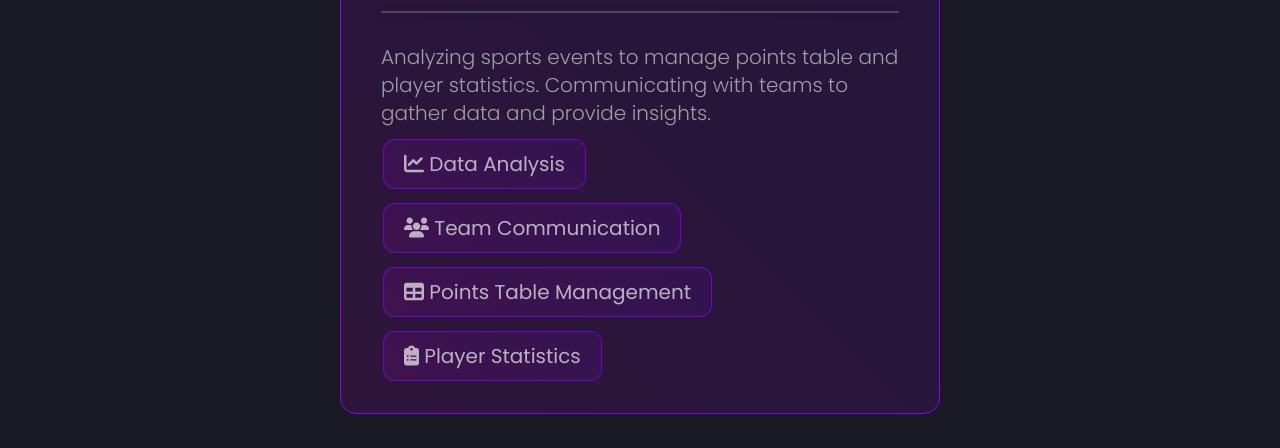
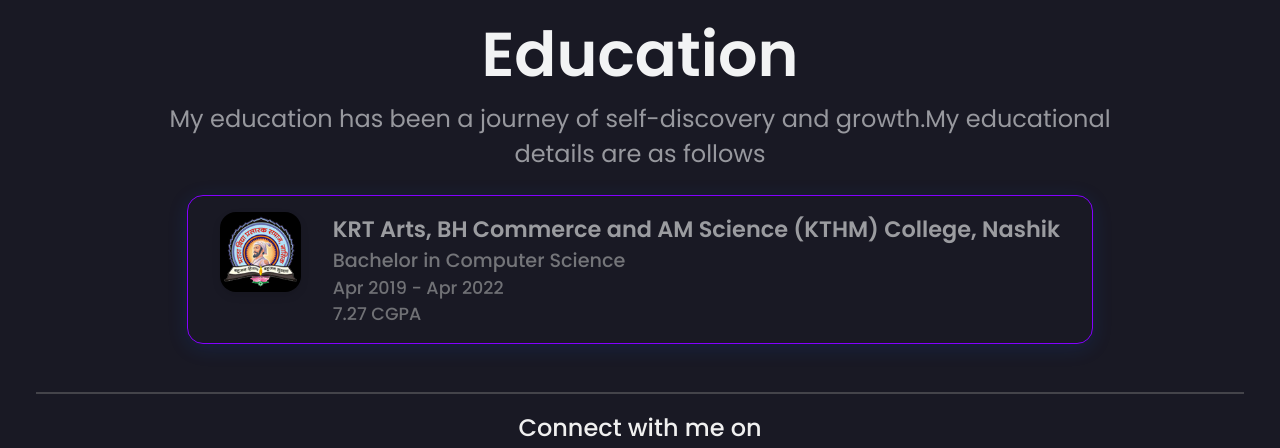
Before and after one commit to AkshayBaviskar07/Portfolio, a plain HTML site: page index.html in a window 1280 px wide. Shown: the part 2119-2567 px from the top of the page. Drawn offline with Linux system fonts and the light colour scheme; a web font is replaced by a local one.

Commit message:
added responsiveness in education container and modified typewriting text

```diff
--- a/index.html
+++ b/index.html
@@ -1,6 +1,5 @@
 <!DOCTYPE html>
 <html lang="en">
-
   <head>
     <meta charset="UTF-8" />
     <meta name="viewport" content="width=device-width, initial-scale=1.0" />
@@ -12,9 +11,15 @@
     <link rel="preconnect" href="https://fonts.gstatic.com" crossorigin />
     <link
       href="https://fonts.googleapis.com/css2?family=Playwrite+HU:wght@100..400&family=Playwrite+VN+Guides&family=Poppins:ital,wght@0,100;0,200;0,300;0,400;0,500;0,600;0,700;0,800;0,900;1,100;1,200;1,300;1,400;1,500;1,600;1,700;1,800;1,900&family=Special+Gothic+Expanded+One&display=swap"
-    rel="stylesheet" />
-  <link rel="stylesheet" href="https://cdnjs.cloudflare.com/ajax/libs/font-awesome/6.5.0/css/all.min.css"
-    integrity="sha512-..." crossorigin="anonymous" referrerpolicy="no-referrer" />
+      rel="stylesheet"
+    />
+    <link
+      rel="stylesheet"
+      href="https://cdnjs.cloudflare.com/ajax/libs/font-awesome/6.5.0/css/all.min.css"
+      integrity="sha512-..."
+      crossorigin="anonymous"
+      referrerpolicy="no-referrer"
+    />
   </head>
 
   <body>
@@ -22,7 +27,8 @@
       <header>
         <div class="header-left">
           <div class="header-first">
-          <h1 id="logo"><i class="fa-solid fa-fire"></i>
+            <h1 id="logo">
+              <i class="fa-solid fa-fire"></i>
               Portfolio
             </h1>
           </div>
@@ -68,14 +74,23 @@
             achieve greater things. Excited about the endless possibilities in
             the world of technology
           </p>
-        <a class="download-cv-btn" id="downloadCV" href="cv.pdf" target="_blank">
+          <a
+            class="download-cv-btn"
+            id="downloadCV"
+            href="cv.pdf"
+            target="_blank"
+          >
             <i class="fa-solid fa-file-arrow-down"></i> Check Resume
           </a>
         </div>
 
         <!-- right section -->
         <div class="hero-right">
-        <img src="../assets/images/hero-img.png" alt="Akshay Baviskar" class="hero-image" />
+          <img
+            src="../assets/images/hero-img.png"
+            alt="Akshay Baviskar"
+            class="hero-image"
+          />
         </div>
       </main>
 
@@ -119,6 +134,7 @@
           <h2>Experience</h2>
           <p>Here are some of the projects I have worked on</p>
         </div>
+        <div class="experience-content">
           <div class="experience-info">
             <div class="experience-company">
               <div class="company-logo">
@@ -132,10 +148,11 @@
                 </div>
               </div>
             </div>
-        <hr>
+            <hr />
             <div class="experience-description">
               <p>
-            Worked on Linux, Spring Boot, Html/CSS and JavaScript to develop.
+                Worked on Linux, Spring Boot, Html/CSS and JavaScript to
+                develop.
               </p>
               <ul>
                 <li><i class="fa-brands fa-html5"></i> HTML</li>
@@ -160,26 +177,55 @@
                 <p>Sept 2023 - Feb 2025</p>
               </div>
             </div>
-        <hr>
+            <hr />
             <div class="experience-description">
               <p>
-            Analyzing sports events to manage points table and player statistics.
-            Communicating with teams to gather data and provide insights.
+                Analyzing sports events to manage points table and player
+                statistics. Communicating with teams to gather data and provide
+                insights.
               </p>
               <ul>
                 <li><i class="fa-solid fa-chart-line"></i> Data Analysis</li>
                 <li><i class="fa-solid fa-users"></i> Team Communication</li>
-            <li><i class="fa-solid fa-table"></i> Points Table Management</li>
-            <li><i class="fa-solid fa-clipboard-list"></i> Player Statistics</li>
+                <li>
+                  <i class="fa-solid fa-table"></i> Points Table Management
+                </li>
+                <li>
+                  <i class="fa-solid fa-clipboard-list"></i> Player Statistics
+                </li>
               </ul>
+            </div>
           </div>
         </div>
       </section>
 
       <!-- Education and Activities -->
-    <section class="activity-container">
-      <div class="activity content">
+      <section class="education-container">
+        <div class="education-content">
+          <!-- activity header -->
+          <div class="education-header">
+            <h2 class="title">Education</h2>
+            <p class="desc">
+              My education has been a journey of self-discovery and growth.My
+              educational details are as follows
+            </p>
+          </div>
 
+          <div class="educations">
+            <div class="education">
+              <div class="image-container">
+                <img src="./assets/images/kthm.png" alt="img" />
+              </div>
+              <div class="education-desc">
+                <h3 class="education-title">
+                  KRT Arts, BH Commerce and AM Science (KTHM) College, Nashik
+                </h3>
+                <p class="education-deg">Bachelor in Computer Science</p>
+                <p class="education-duration">Apr 2019 - Apr 2022</p>
+                <p class="education-perc">7.27 CGPA</p>
+              </div>
+            </div>
+          </div>
         </div>
       </section>
 
@@ -187,7 +233,10 @@
       <footer id="contact">
         <p>Connect with me on</p>
         <div class="social-links">
-        <a href="https://www.linkedin.com/in/akshay-baviskar-connect/" target="_blank">
+          <a
+            href="https://www.linkedin.com/in/akshay-baviskar-connect/"
+            target="_blank"
+          >
             <i class="fa-brands fa-linkedin"></i>
           </a>
           <a href="mailto:baiskarakshay0702@gmail.com" target="_blank">
@@ -202,5 +251,4 @@
 
     <script src="scripts/app.js"></script>
   </body>
-
 </html>
--- a/scripts/app.js
+++ b/scripts/app.js
@@ -23,7 +23,7 @@ document.querySelectorAll('.header-second nav ul li a').forEach(link => {
   });
 });
 
-const roles = ["Thinker", "Executer", "Problem solver"];
+const roles = ["Developer", "Creator", "Executer"];
 const spanElement = document.querySelector(".hero-role span");
 
 let roleIndex = 0;
--- a/styles/main.css
+++ b/styles/main.css
@@ -1,3 +1,12 @@
+@keyframes slideToUp {
+    0% {
+        transform: translateY(0%);
+    }
+    100% {
+        transform: translateY(-3%);
+    }
+}
+
 *{
     padding: 0;
     margin: 0;
@@ -234,7 +243,10 @@ header {
     border: 0.1px solid rgb(132, 0, 255);
     border-radius: 16px;
     padding: 25px 20px;
-    background: linear-gradient(225deg, rgba(132, 0, 255, 0.1) 0%, rgba(230, 0, 255, 0.1) 100%);
+}
+
+.technologies:hover {
+    box-shadow: 0px 2px 25px rgb(132, 0, 255);
 }
 
 .tech-header {
@@ -294,6 +306,11 @@ header {
     margin-bottom: 8px;
 }
 
+.experience-content{
+    display: flex;
+    gap: 1rem;
+}
+
 .experience-info {
     display: flex;
     flex-direction: column;
@@ -301,10 +318,17 @@ header {
     gap: 20px;
     max-width: 600px;
     border: 0.3px solid rgb(132, 0, 255);
+    box-shadow: 0px 1px 5px rgb(132, 0, 255);
     border-radius: 16px;
     padding: 30px 40px;
     margin: 10px 0;
-    background: linear-gradient(225deg, rgba(132, 0, 255, 0.1) 0%, rgba(230, 0, 255, 0.1) 100%)
+    transition: 0.3s ease-in-out;
+}
+
+.experience-info:hover {
+    animation: slideToUp 0.5s ease forwards;
+    box-shadow: none;
+    gap: 1rem;
 }
 
 .experience-company {
@@ -396,7 +420,100 @@ header {
 }
 
 /* Education and Activities */
+.education-container {
+    width: 100%;
+    margin: 2rem 0;
+}
 
+.education-content{
+    max-width: 1100px;
+    margin: 0 auto;
+    padding: 1rem;
+}
+
+.education-header{
+    display: flex;
+    flex-direction: column;
+    justify-content: center;
+    align-items: center;
+    margin-bottom: 0.5rem;
+}
+
+.title {
+    font-size: 62px;
+    font-weight: 600;
+    color: rgb(242, 243, 244);
+    margin-top: 5px;
+}
+
+.desc {
+    font-size: 24px;
+    color: rgba(242, 243, 244, 0.584);
+    text-align: center;
+    padding: 0 2rem;
+}
+
+.educations {
+    display: flex;
+    flex-direction: column;
+    justify-content: center;
+    align-items: center;
+}
+
+.education{
+    display: flex;
+    margin-top: 1rem;
+    padding: 1rem 2rem;
+    border: 1px solid rgb(132, 0, 255);
+    box-shadow: 0px 4px 20px rgba(23, 92, 230, 0.15) ;
+    border-radius: 1rem;
+    gap: 2rem;
+    transition: 0.3s ease-in-out;
+}
+
+.education:hover{
+    animation: slideToUp 0.3s ease forwards;
+    box-shadow: none;
+}
+
+.image-container{
+    border: none;
+    overflow: hidden;
+    border-radius: 1rem;
+    background-color: rgb(0,0,0);
+    box-shadow: 0px 4px 8px rgba(0,0,0,0.1);
+    height: 5rem;
+}
+
+.image-container img {
+    height: 100%;
+}
+
+.education-title{
+    font-size: 1.4rem;
+    font-weight: 600;
+    color: rgba(242, 243, 244, 0.6);
+}
+
+.education-deg {
+    font-size: 1.2rem;
+    font-weight: 500;
+    color: rgba(177, 178, 179, 0.6);
+}
+
+.education-duration{
+    font-size: 1.1rem;
+    font-weight: 500;
+    color: rgba(170, 171, 172, 0.6)
+}
+
+.education-perc{
+    font-size: 1.1rem;
+    font-weight: 500;
+    color: rgba(170, 171, 172, 0.6);
+}
+
+/* footer */
 footer {
    max-width: 100%;
    border-top: 2px solid #7777;
@@ -405,7 +522,6 @@ footer {
    padding-top: 1rem;
    font-size: 1.5rem;
    font-weight: 500;
-   letter-spacing: 1px;
 }
 
 .social-links {
@@ -413,6 +529,7 @@ footer {
     justify-content: center;
     align-items: center;
     gap: 1rem;
+    margin-top: 0.6rem;
 }
 
 .social-links a {
--- a/styles/responsive.css
+++ b/styles/responsive.css
@@ -165,7 +165,9 @@
     flex-direction: column;
     align-items: center;
   }
-
+  .experience-content{
+    flex-direction: column;
+  }
   .experience-company {
     flex-direction: row;
     align-items: start;
@@ -178,6 +180,37 @@
 
   .experience-description ul {
     justify-content: flex-start;
+  }
+
+  .education {
+    padding: 1rem;
+    gap: 1rem;
+  }
+
+  .education-header .desc {
+    font-size: 1.3rem;
+    font-weight: 500;
+    padding: 0;
+  }
+
+  .image-container {
+    width: 80px;
+    flex-shrink: 0;
+  }
+
+  .image-container img {
+    width: 100%;
+    height: auto;
+  }
+
+  .education-title {
+    font-size: 1.2rem;
+  }
+
+  .education-deg,
+  .education-duration,
+  .education-perc {
+    font-size: 1rem;
   }
 }
 
```
Also changed, not shown: assets/images/kthm.png (added). Lines whose indentation alone changed are shown as unchanged.
